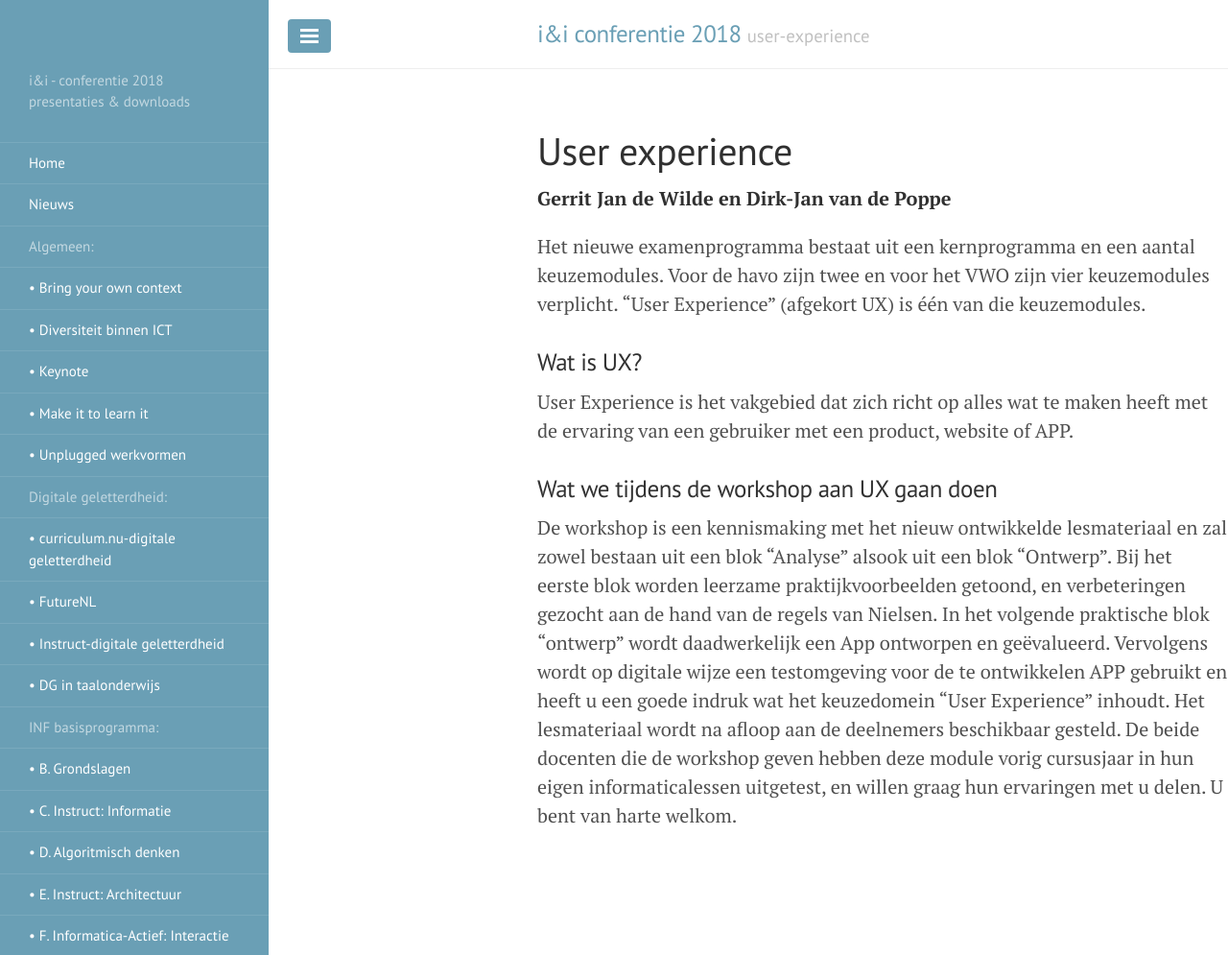
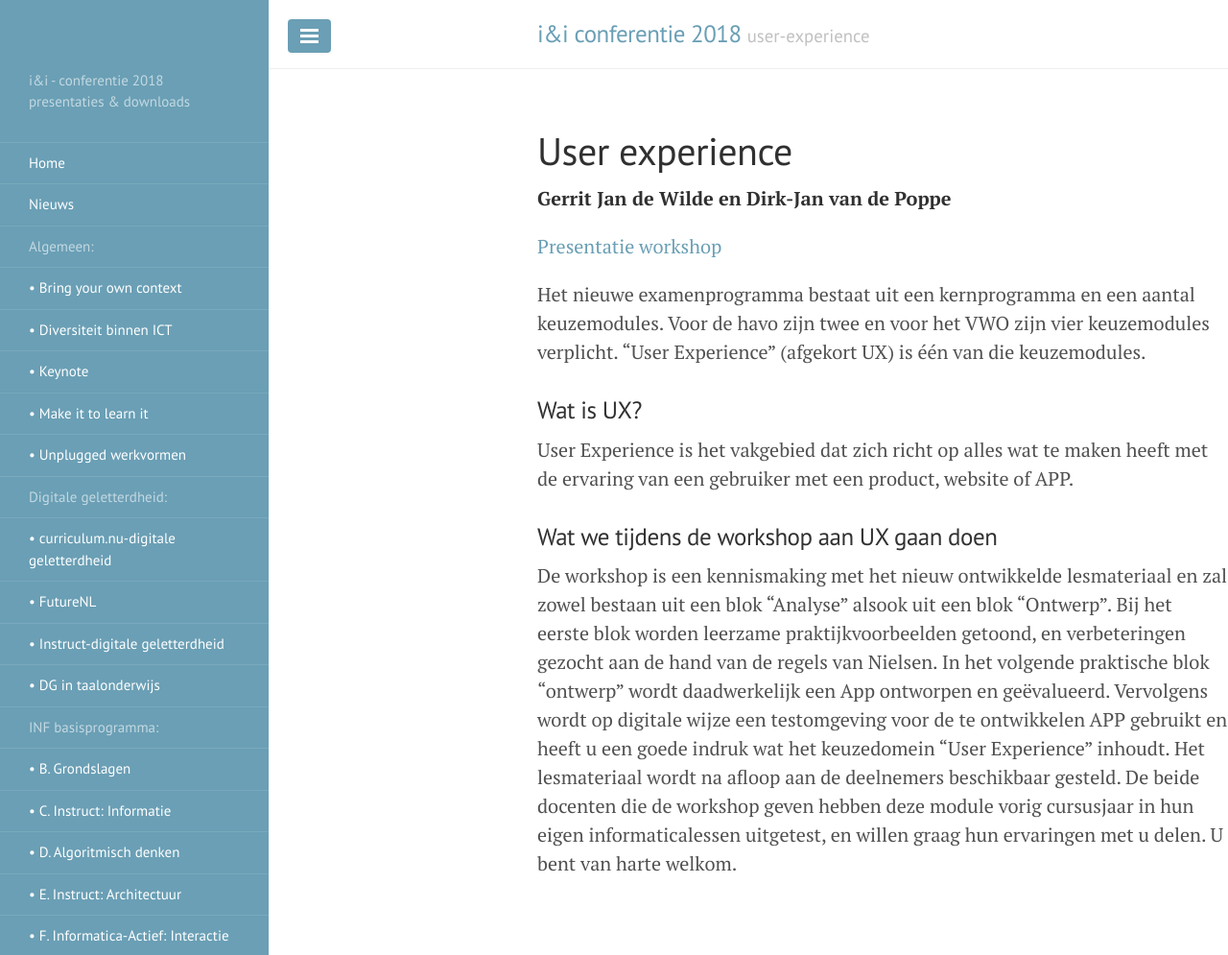
Before and after one commit to infvo/ieni2018, a Jekyll site: the page built from _themas/user-experience.md, in a window 1280 px wide and 995 px high. Shown: the whole window at 96% size. Built offline with Jekyll 4.4.1, drawn with Linux system fonts in a browser that asks for light colours.

Commit message:
Presentatie user experience toegevoegd.

```diff
--- a/_themas/user-experience.md
+++ b/_themas/user-experience.md
@@ -5,6 +5,8 @@ thema: user-experience
 ---
 
 **Gerrit Jan de Wilde en Dirk-Jan van de Poppe**
+
+[Presentatie workshop]({{ site.baseurl }}/themas/user-experience/dewilde-user-experience.pdf){:target="_blank"}
 
 Het nieuwe examenprogramma bestaat uit een kernprogramma en een aantal keuzemodules.
 Voor de havo zijn twee en voor het VWO zijn vier keuzemodules verplicht.
```
Also changed, not shown: 1 other file.
